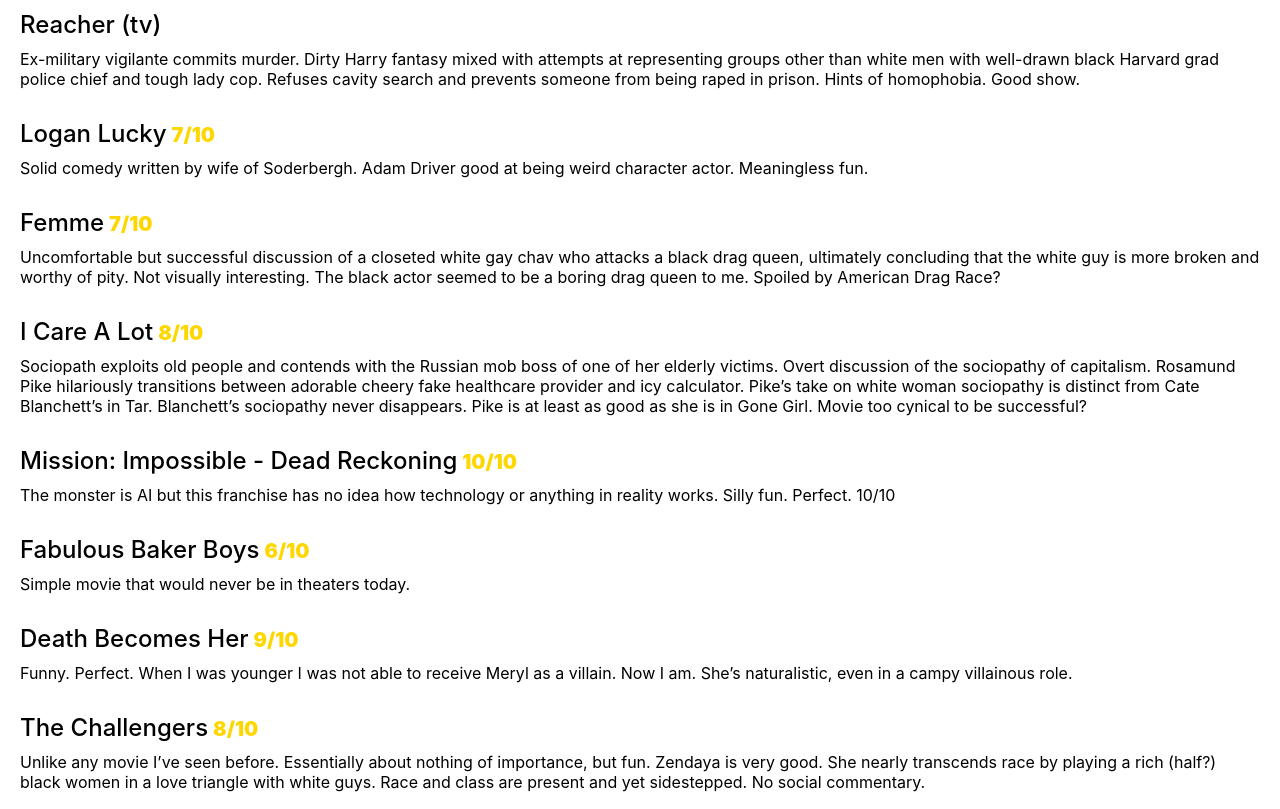
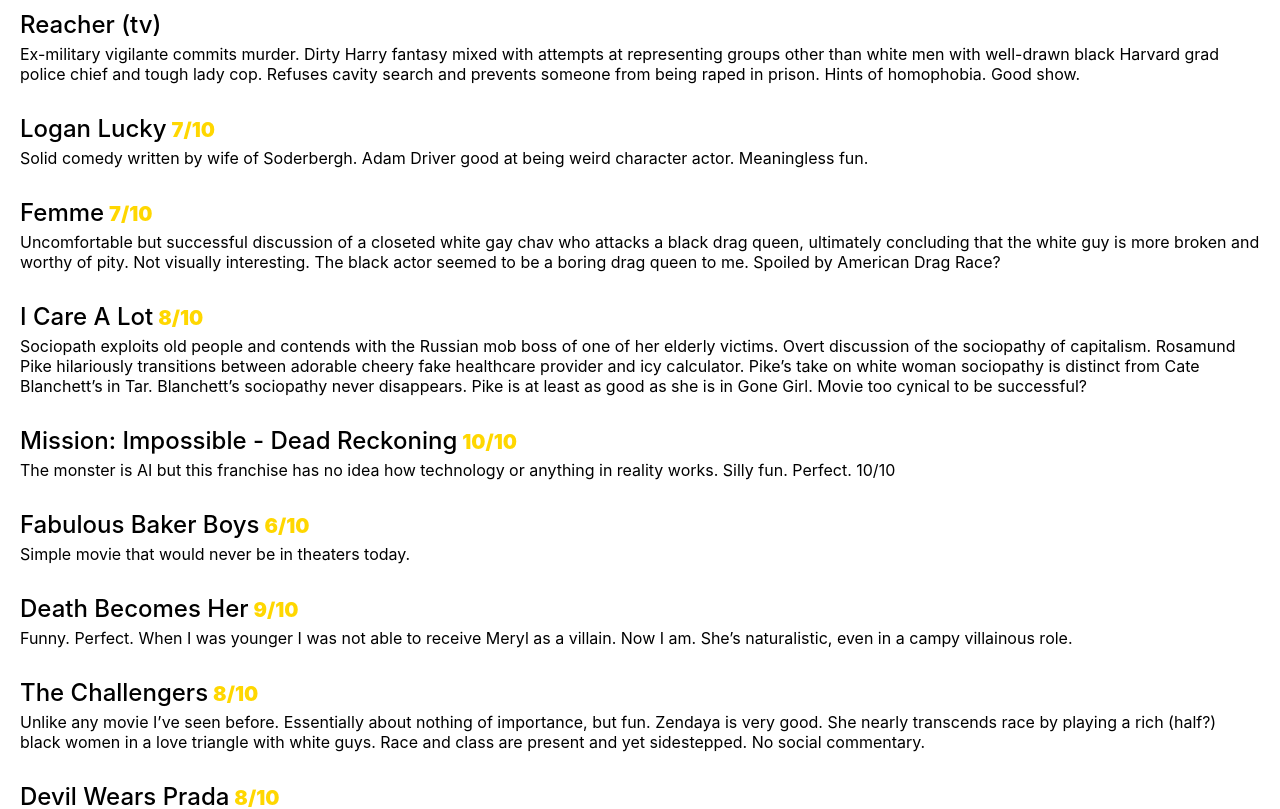
Before and after one commit to nkossally/movie-log, a React (Create React App) app: page / in a window 1280 px wide. Shown: the top 809 px of the page. Built offline with nearby package versions, Linux system fonts and the light colour scheme.

Commit message:
add entries

```diff
--- a/src/App.js
+++ b/src/App.js
@@ -197,17 +197,23 @@
         text="Smart historical movie based on play about Thomas More’s refusal to approve of Henry VIII’s divorce. Play is probably better at teasing apart notions of law, justice, principle, the king, pragmatism. Perfect but loses a point for lack of levity, stunning visuals and sex. "
         rating={9}
       />
+      <Review
+        title="The Batman"
+        date="5/28"
+        text="Sure."
+        rating={6}
+      />
+      <Review
+        title="Superbad"
+        date="5/29"
+        text="I like this more now than I did when I first saw it. I’ll never be that into straight bro humor which makes me feel as alienated as I did in boarding school in a dorm full of jocks. Some jokes work. Some don’t. I like the black actress who plays the checkout girl even if her scene was clearly written by and for white people. A brief moment of melanin."
+        rating={6}
+      />
       {/* <Review
         title=""
+        date=""
         text=""
-      />
-      <Review
-        title=""
-        text=""
-      />
-      <Review
-        title=""
-        text=""
+        rating={}
       /> */}
     </div>
   );
--- a/src/components/Review.js
+++ b/src/components/Review.js
@@ -1,10 +1,14 @@
-export const Review = ({ title, text, text2, rating }) => {
+export const Review = ({ title, text, text2, rating, date }) => {
   return (
     <div className="review-container">
-      <div className="title-container">
-        <div className="title">{title}</div>
-        {rating && <div className="rating"> {rating}/10</div>}
+      <div className="title-and-date">
+        <div className="title-container">
+          <div className="title">{title}</div>
+          {rating && <div className="rating"> {rating}/10</div>}
+        </div>
+        <div>{date}</div>
       </div>
+
       <div>{text}</div>
       <div className="text2">{text2}</div>
     </div>
--- a/src/index.scss
+++ b/src/index.scss
@@ -27,7 +27,6 @@
 
 .title {
     font-size: 24px;
-    margin-bottom: 10px;
     font-weight: 500;
 }
 
@@ -48,3 +47,9 @@
     margin-left: 5px;
     font-weight: 900;
 }
+
+.title-and-date {
+    display: flex;
+    flex-direction: column;
+    margin-bottom: 5px;
+}
```
